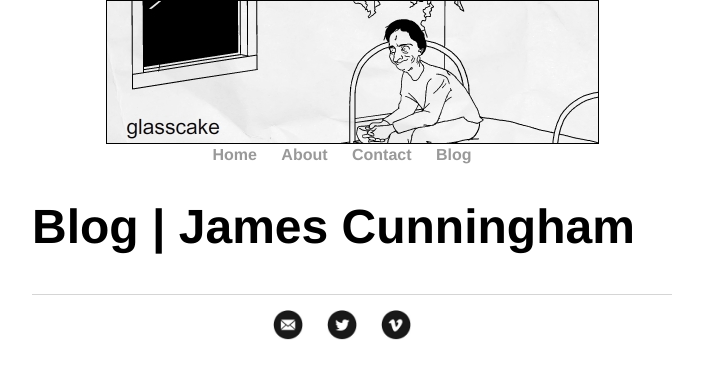
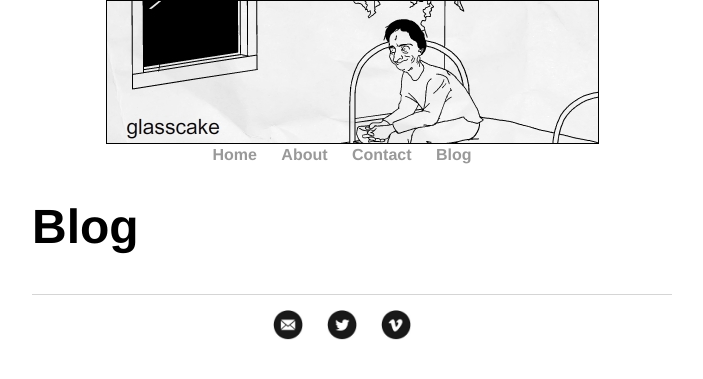
Before and after one commit to glasscaked/strip, a Jekyll site: the page built from blog/index.html, in a window 1280 px wide. Shown: the top 379 px of the page, without its empty margins (288-991 px from the left). Built offline with Jekyll 4.4.1, drawn with Linux system fonts in a browser that asks for light colours.

Commit message:
Update index.html

```diff
--- a/blog/index.html
+++ b/blog/index.html
@@ -2,7 +2,7 @@
 layout: default
 title: Blog | James Cunningham
 ---
-<h1>{{ page.title }}</h1>
+<h1>Blog</h1>
 <ul class="posts">
 
   {% for post in site.posts %}
```
